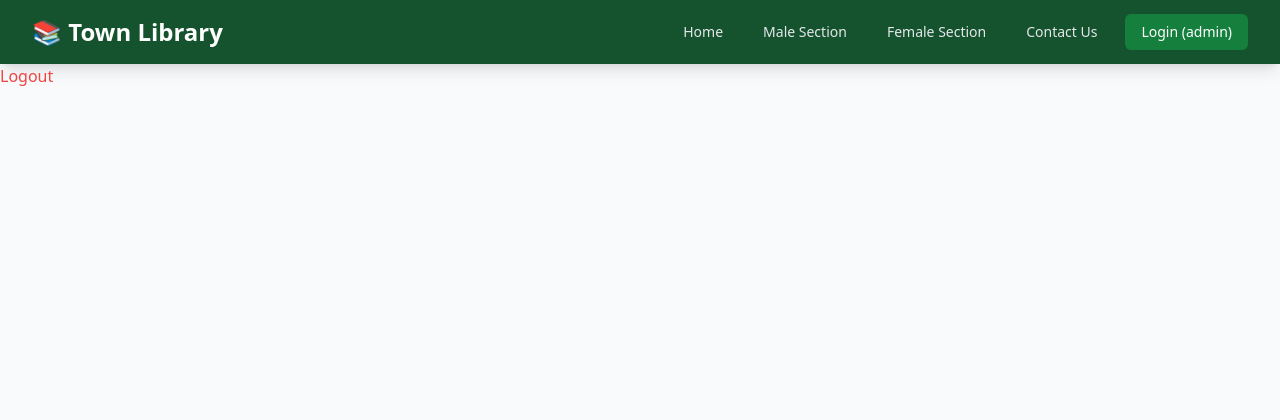
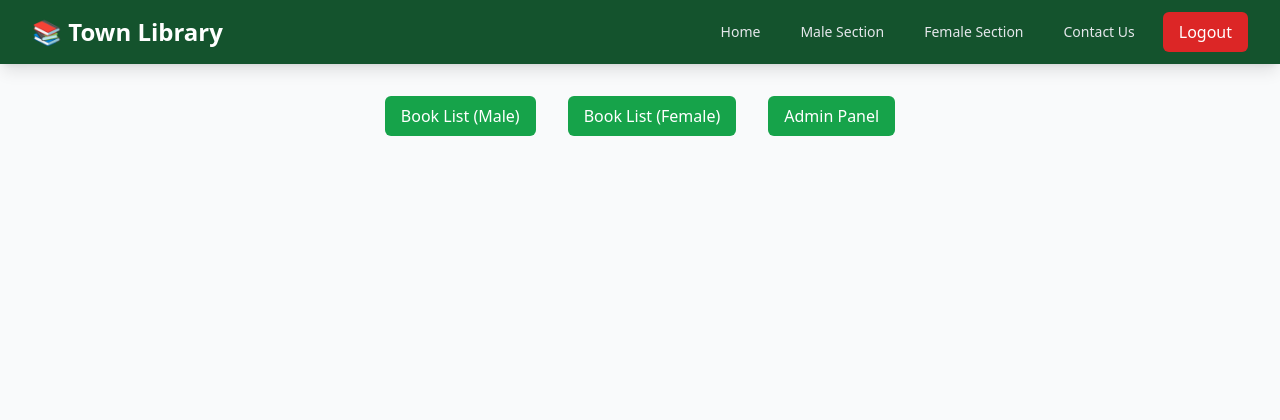
Before and after one commit to meinayatraza/TownLibrary, a Django app: page /adminLogin/ in a window 1280 px wide. Shown: the top 420 px of the page. Run offline with Django 5.2, Linux system fonts and the light colour scheme; a user stored in the database is signed in; some libraries are stand-ins or nearby versions.

Commit message:
Worked on admin panel

```diff
--- a/templates/admin.html
+++ b/templates/admin.html
@@ -1,9 +1,26 @@
-{% extends "base.html" %}
-{% block title%}Admin{%endblock%}
-{%load static%}
+{% extends "base.html" %} {% block title%}Admin{%endblock%} {%load static%}
+{%block content %}
+<div class="mt-8 flex items-center justify-center">
+  <a
+    href="google.com"
+    class="bg-green-600 p-6 mx-4 text-white px-4 py-2 rounded-md hover:bg-green-700 transition"
+  >
+    Book List (Male)</a
+  >
 
-{% block content %}
+  <a
+    href="google.com"
+    class="bg-green-600 p-6 mx-4 text-white px-4 py-2 rounded-md hover:bg-green-700 transition"
+  >
+    Book List (Female)</a
+  >
 
-<a href="{% url 'logout' %}" class="text-red-500 hover:text-red-700">Logout</a>
+  <a
+    href="/admin/"
+    class="bg-green-600 text-white mx-4 px-4 py-2 rounded-md hover:bg-green-700 transition"
+  >
+    Admin Panel</a
+  >
+</div>
 
 {% endblock %}
--- a/templates/base.html
+++ b/templates/base.html
@@ -1,8 +1,8 @@
 <!DOCTYPE html>
 <html lang="en">
   <head>
-    <meta charset="UTF-8">
-    <meta name="viewport" content="width=device-width, initial-scale=1.0">
+    <meta charset="UTF-8" />
+    <meta name="viewport" content="width=device-width, initial-scale=1.0" />
     <title>{% block title %}Town Library{% endblock %}</title>
     <script src="https://cdn.tailwindcss.com"></script>
     <script>
@@ -10,23 +10,23 @@
         theme: {
           extend: {
             colors: {
-                        'dark-green': {
-                            50: '#f0fdf4',
-                            100: '#dcfce7',
-                            200: '#bbf7d0',
-                            300: '#86efac',
-                            400: '#4ade80',
-                            500: '#22c55e',
-                            600: '#16a34a',
-                            700: '#15803d',
-                            800: '#166534',
-                            900: '#14532d',
-                            950: '#052e16',
-                        }
-                    }
-                }
-            }
-        }
+              "dark-green": {
+                50: "#f0fdf4",
+                100: "#dcfce7",
+                200: "#bbf7d0",
+                300: "#86efac",
+                400: "#4ade80",
+                500: "#22c55e",
+                600: "#16a34a",
+                700: "#15803d",
+                800: "#166534",
+                900: "#14532d",
+                950: "#052e16",
+              },
+            },
+          },
+        },
+      };
     </script>
   </head>
   <body class="bg-gray-50">
@@ -40,49 +40,70 @@
             </a>
           </div>
           <div class="flex items-center space-x-4">
-                    <a href="/"
-                       class="text-gray-200 hover:text-white px-3 py-2 rounded-md text-sm font-medium transition">
+            <a
+              href="/"
+              class="text-gray-200 hover:text-white px-3 py-2 rounded-md text-sm font-medium transition"
+            >
               Home
             </a>
-                    <a href="/male/"
-                       class="text-gray-200 hover:text-white px-3 py-2 rounded-md text-sm font-medium transition">
+            <a
+              href="/male/"
+              class="text-gray-200 hover:text-white px-3 py-2 rounded-md text-sm font-medium transition"
+            >
               Male Section
             </a>
-                    <a href="/female/"
-                       class="text-gray-200 hover:text-white px-3 py-2 rounded-md text-sm font-medium transition">
+            <a
+              href="/female/"
+              class="text-gray-200 hover:text-white px-3 py-2 rounded-md text-sm font-medium transition"
+            >
               Female Section
             </a>
-                    <a href="/contact/"
-                       class="text-gray-200 hover:text-white px-3 py-2 rounded-md text-sm font-medium transition">
+            <a
+              href="/contact/"
+              class="text-gray-200 hover:text-white px-3 py-2 rounded-md text-sm font-medium transition"
+            >
               Contact Us
             </a>
-                    <a href="/login/"
-                       class="bg-dark-green-700 text-white px-4 py-2 rounded-md text-sm font-medium hover:bg-dark-green-600 transition">
+            {% if user.is_authenticated %}
+            <!-- Show Logout button -->
+            <form method="POST" action="{% url 'logout' %}">
+              {% csrf_token %}
+              <button
+                type="submit"
+                class="bg-red-600 text-white px-4 py-2 rounded-md hover:bg-red-700 transition"
+              >
+                Logout
+              </button>
+            </form>
+            {% else %}
+            <!-- Show Login button -->
+            <a
+              href="{% url 'login' %}"
+              class="bg-green-600 text-white px-4 py-2 rounded-md hover:bg-green-700 transition"
+            >
               Login (admin)
             </a>
+            {% endif %}
           </div>
         </div>
       </div>
     </nav>
 
     <!-- Main Content -->
-    <main class="min-h-screen">
-        {% block content %}
-        {% endblock %}
-    </main>
+    <main class="min-h-screen">{% block content %} {% endblock %}</main>
 
     <!-- Footer -->
     <footer class="bg-dark-green-900 text-white mt-12">
       <div class="max-w-7xl mx-auto px-4 sm:px-6 lg:px-8 py-6">
         <div class="text-center">
           <p class="text-gray-300">© 2025 Town Library. All rights reserved.</p>
-                <p class="text-gray-400 text-sm mt-2">Serving our community with knowledge</p>
+          <p class="text-gray-400 text-sm mt-2">
+            Serving our community with knowledge
+          </p>
         </div>
       </div>
     </footer>
 
-    {% block scripts %}
-    {% endblock %}
-
+    {% block scripts %} {% endblock %}
   </body>
 </html>
```
Also changed, not shown: db.sqlite3. Lines whose indentation alone changed are shown as unchanged.
